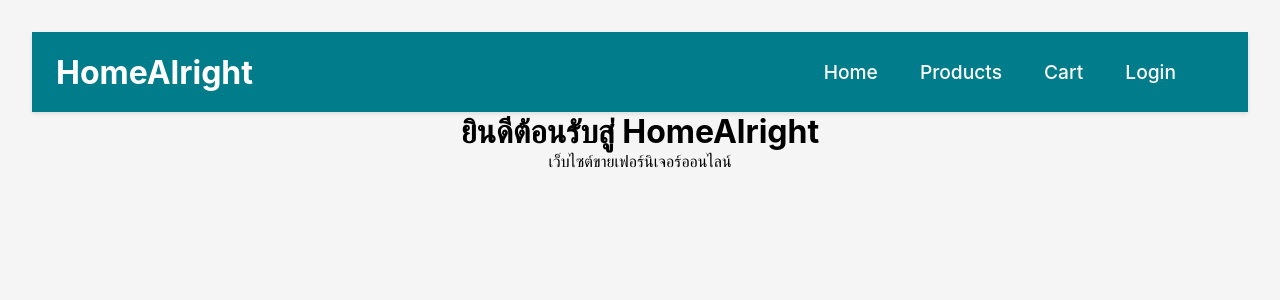
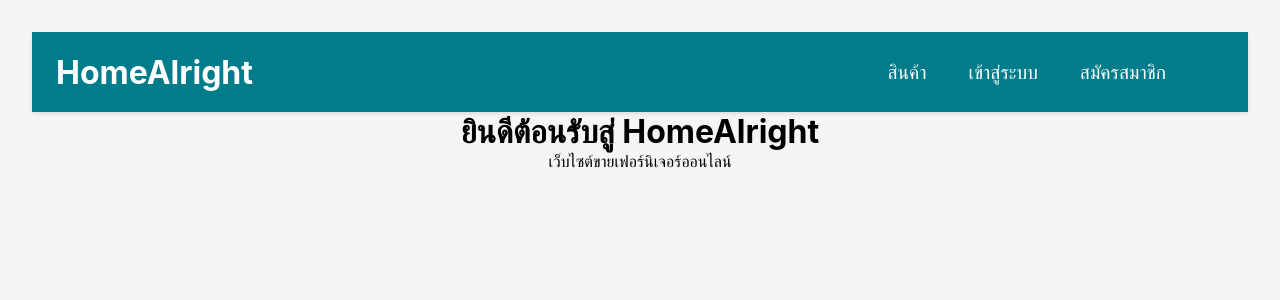
Before and after one commit to psu6810110181/final-project, a React app in the folder frontend/: page / in a window 1280 px wide. Shown: the top 300 px of the page. Built offline with nearby package versions, Linux system fonts and the light colour scheme; the HTML template or start-up script is replaced by a standard one.

Commit message:
[FE] src/components/Navbar.tsx ปรับ Navbar ให้แสดงเมนูตามสถานะ Login/Logout และแสดงชื่อผู้ใช้

```diff
--- a/frontend/src/components/Navbar.tsx
+++ b/frontend/src/components/Navbar.tsx
@@ -1,11 +1,21 @@
-import { Link } from "react-router-dom";
+import { Link, useNavigate } from "react-router-dom";
 import { useState } from "react";
-import "./Navbar.css"; // อย่าลืมบรรทัดนี้
+import { useAuth } from "../contexts/AuthContext"; // 1. Import Hook
+import "./Navbar.css";
 
 const Navbar = () => {
+  const { user, logout } = useAuth(); // 2. ดึง user และ logout function
+  const navigate = useNavigate();
   const [click, setClick] = useState(false);
+
   const handleClick = () => setClick(!click);
   const closeMobileMenu = () => setClick(false);
+
+  const handleLogout = () => {
+    logout();
+    closeMobileMenu();
+    navigate("/login"); // Logout แล้วเด้งไปหน้า Login
+  };
 
   return (
     <nav className="navbar">
@@ -14,24 +24,61 @@
           HomeAlright
         </Link>
 
-        {/* Hamburger Icon */}
         <div className="menu-icon" onClick={handleClick}>
           <i className={click ? "fas fa-times" : "fas fa-bars"} />
         </div>
 
         <ul className={click ? "nav-menu active" : "nav-menu"}>
           <li className="nav-item">
-            <Link to="/" className="nav-links" onClick={closeMobileMenu}>Home</Link>
+            <Link to="/home" className="nav-links" onClick={closeMobileMenu}>
+              สินค้า
+            </Link>
+          </li>
+
+          {/* ส่วนเช็คสถานะ User */}
+          {user ? (
+            <>
+              {/* เมนูสำหรับคน Login แล้ว */}
+              <li className="nav-item">
+                <Link to="/cart" className="nav-links" onClick={closeMobileMenu}>
+                  ตะกร้า
+                </Link>
               </li>
               <li className="nav-item">
-            <Link to="/products" className="nav-links" onClick={closeMobileMenu}>Products</Link>
+                <Link to="/orders" className="nav-links" onClick={closeMobileMenu}>
+                  ประวัติสั่งซื้อ
+                </Link>
               </li>
               <li className="nav-item">
-            <Link to="/cart" className="nav-links" onClick={closeMobileMenu}>Cart</Link>
+                <Link to="/profile" className="nav-links" onClick={closeMobileMenu}>
+                  คุณ {user.username}
+                </Link>
               </li>
               <li className="nav-item">
-            <Link to="/login" className="nav-links" onClick={closeMobileMenu}>Login</Link>
+                <span
+                  className="nav-links cursor-pointer"
+                  onClick={handleLogout}
+                  style={{ cursor: 'pointer' }}
+                >
+                  ออกจากระบบ
+                </span>
               </li>
+            </>
+          ) : (
+            <>
+              {/* เมนูสำหรับคนยังไม่ Login */}
+              <li className="nav-item">
+                <Link to="/login" className="nav-links" onClick={closeMobileMenu}>
+                  เข้าสู่ระบบ
+                </Link>
+              </li>
+              <li className="nav-item">
+                <Link to="/register" className="nav-links" onClick={closeMobileMenu}>
+                  สมัครสมาชิก
+                </Link>
+              </li>
+            </>
+          )}
         </ul>
       </div>
     </nav>
```
Lines whose indentation alone changed are shown as unchanged.
